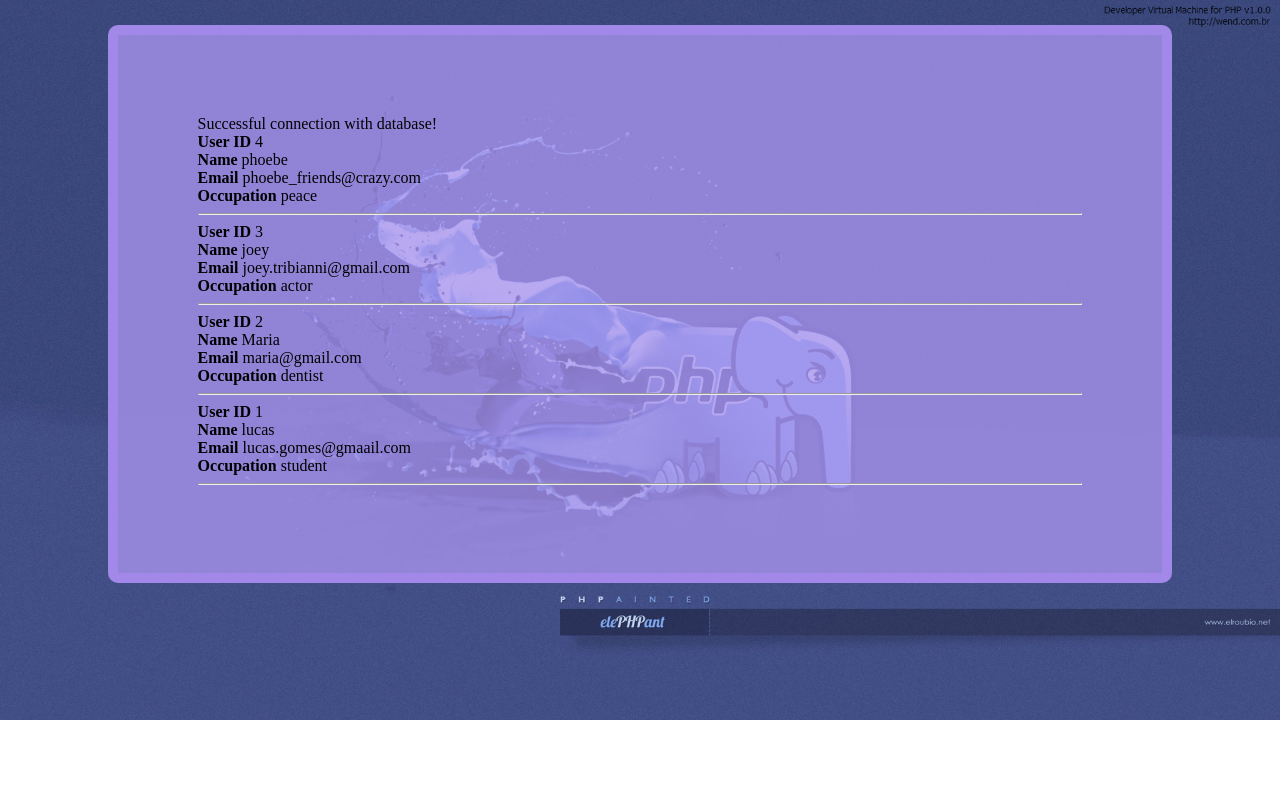
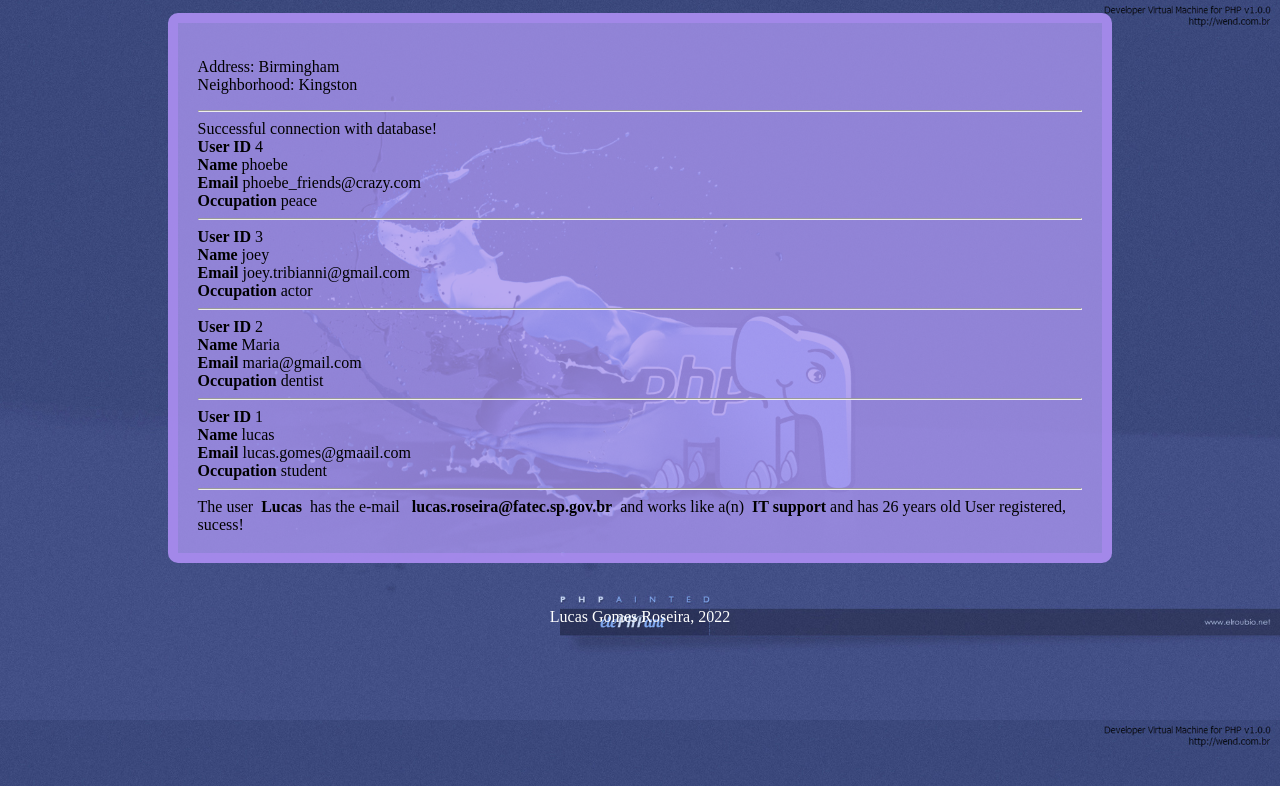
Before and after one commit to LucasRoseira/PHP_OOP, a PHP site: page / in a window 1280 px wide. Shown: the top 786 px of the page. Run offline with PHP 8.4, Linux system fonts and the light colour scheme; data comes from the database, SQL or seed files in the repository.

Commit message:
continuing

```diff
--- a/assets/css/index.css
+++ b/assets/css/index.css
@@ -1,18 +1,26 @@
 body {
 	background-image: url('../../img/dvm4p-wallpaper-2048-2.jpg');
 	background-size: cover;
-	background-repeat: no-repeat;
 }
 
 main div {
 	width: 70%;
-	margin-top: 2%;
-	margin-bottom: 2%;
+	margin-top: 1%;
+	margin-bottom: 1%;
 	margin-right: auto;
 	margin-left: auto;
 	justify-content: center;
-	padding: 5em;
+	padding: 1.2em;
 	border: 10px solid rgba(167, 137, 238, 0.795);
 	border-radius: 10px;
 	background-color: rgba(167, 147, 238, 0.795);
 }
+
+footer {
+	width: 70%;
+	margin: 0 auto;
+	display: flex;
+	padding: 1em;
+	justify-content: center;
+	color: #FFF;
+}
--- /dev/null
+++ b/connection/Conn.php
@@ -0,0 +1,28 @@
+<?php
+
+class Conn {
+	//we're creating the attributes to connect with MySql, it's a connection string
+
+	public $host = "localhost";
+	public $user = "root";
+	public $pass = "";
+	public $dbname = "lucas"; //public $dbaname = "lucas"; Notice: Undefined property: Conn::$dbname in C:\xampp\htdocs\poo php\Conn.phpon line 18
+	public $port = 3306; //the port isn't required everytime
+	public $connect = null; //by default, it starts empty
+
+	public function connect () {
+		try {
+			/*I'm using PDO(PHP Data Objects) to improve my skills, but it's better to use Laravel, Magento, Drupal, Zend, Wordpress for real projects or you can other language and their frameworks!
+			*/
+			$this->connect = new PDO("mysql:host=" . $this->host .";dbname="
+			 . $this->dbname, $this->user, $this->pass); //The port was removed and it's working.
+
+			echo "Successful connection with database!<br>";
+			return $this->connect;
+
+		} catch (Exception $e) {
+			echo "Error: Unuseful connection with database!";
+			return false;
+		}
+	}
+}
--- a/index.php
+++ b/index.php
@@ -15,24 +15,35 @@
 		<div>
 			<?php
 
+			//four - how to use oop inheritance
+			require 'views/client/Client.php';
+			$client = new Client();
+			$client->street = "Birmingham";
+			$client->neighborhood = "Kingston";
+			$msg = $client->seeAdress();
+			echo $msg;
+			echo '<hr>';
+
+
+
 			//third - how to create a class and the method to list registers from the database
-			require 'list_users.php';
+			require 'views/users/list_users.php';
 
 			//second - how to use methods and attributes with PHP
-			die();
-			require 'Users2.php';
+
+			require 'views/users/Users2.php';
 			$users2 = new Users2();
 			//we're passing the parameters to the method register and printing the result
 			echo $users2->register("Lucas", "lucas.roseira@fatec.sp.gov.br", "IT support", 26);
 
-			die();
+
 			//I'm killing the page here just to reuse the structure because the below code is the first one.
 
 			?>
 
 			<?php
 			/*we've to call the other file that contains our class*/
-			require 'Users.php';
+			require 'views/users/Users.php';
 
 			/*'new' is a reserved word so you can't use it.*/
 			$users = new Users();
@@ -40,12 +51,14 @@
 			/*when we call the method it'll simply return the phrase*/
 			$msg = $users->register();
 			echo $msg;
+
 			?>
 		</div>
 	</main>
 	<footer>
+		<p>Lucas Gomes Roseira, <?php echo date("Y"); ?> </p>
+	</footer>
 
-	</footer>
 </body>
 
 </html>
--- /dev/null
+++ b/views/client/Client.php
@@ -0,0 +1,12 @@
+<?php
+
+class Client {
+	public $street;
+	public $neighborhood;
+
+	public function seeAdress() :string{
+		// we can use the attributes any place in the class
+		return "<p>Address: {$this->street} <br> Neighborhood: {$this->neighborhood}</p>";
+		//Don't forget the semicolon... Parse error: syntax error, unexpected '}', expecting ';' in C:\xampp\htdocs\poo php\views\client\Client.php on line 10
+	}
+}
--- /dev/null
+++ b/views/users/Users.php
@@ -0,0 +1,7 @@
+<?php
+class Users
+{
+	public function register() {
+		return "User registered, sucess!<br>";
+	}
+}
--- /dev/null
+++ b/views/users/Users2.php
@@ -0,0 +1,24 @@
+<?php
+
+class Users2
+{
+	public String $name;
+	public int $age;
+	// public int $email;  just forcing an error, e-mail isn't an integer value
+	public String $email;
+	public $occupation;
+
+	public function register($name, $email, $occupation, $age) {
+		//We used '$this' because it's a pseudo class used to instanciate the attribute
+		$this->name = $name;
+		$this->age = $age;
+		$this->email = $email;
+		$this->occupation = $occupation;
+
+		//We use . (dot) to concatenate strings in php, but we could use this form too = {this->}
+		return "The user <strong> &nbsp;" .
+		$this->name . "&nbsp;</strong> has the e-mail <strong> &nbsp;
+		{$this->email}&nbsp; </strong> and works like a(n) <strong> &nbsp;" .
+		$this->occupation ."</strong> and has {$this->age} years old";
+	}
+}
--- /dev/null
+++ b/views/users/Users3.php
@@ -0,0 +1,22 @@
+<?php
+
+require 'connection/Conn.php';
+
+class Users3
+{
+	public $connect;
+
+	public function list()
+	{
+		//establishing the connection with our database
+		$conn = new Conn();
+		$this->connect = $conn->connect();
+
+		//We mix PHP commands with SQL here to get data from database
+		$query_users = "SELECT id, name, email, occupation FROM users ORDER BY id DESC LIMIT 10";
+		$result_users = $this->connect->prepare($query_users);
+		$result_users->execute();
+		return $result_users->fetchAll();
+
+	}
+}
--- /dev/null
+++ b/views/users/list_users.php
@@ -0,0 +1,17 @@
+<?php
+	//including the archieve
+require './views/users/Users3.php';
+	//instantiating and creating the object $listUsers
+$listUsers = new Users3();
+	//instanciating the method list
+$result_users = $listUsers->list();
+
+foreach ($result_users as $row_user) {
+		//var_dump($row_user);
+	extract($row_user);
+	echo "<strong>User ID </strong>" . $id . " <br> ";
+	echo "<strong>Name </strong>" . $name . " <br> ";
+	echo "<strong>Email </strong>" . $email . " <br> ";
+	echo "<strong>Occupation </strong>" . $occupation . " <br> ";
+	echo "<hr>";
+}
```
Also changed, not shown: views/client/PhysicalClient.php (added, +15 -0 lines), README.md.
